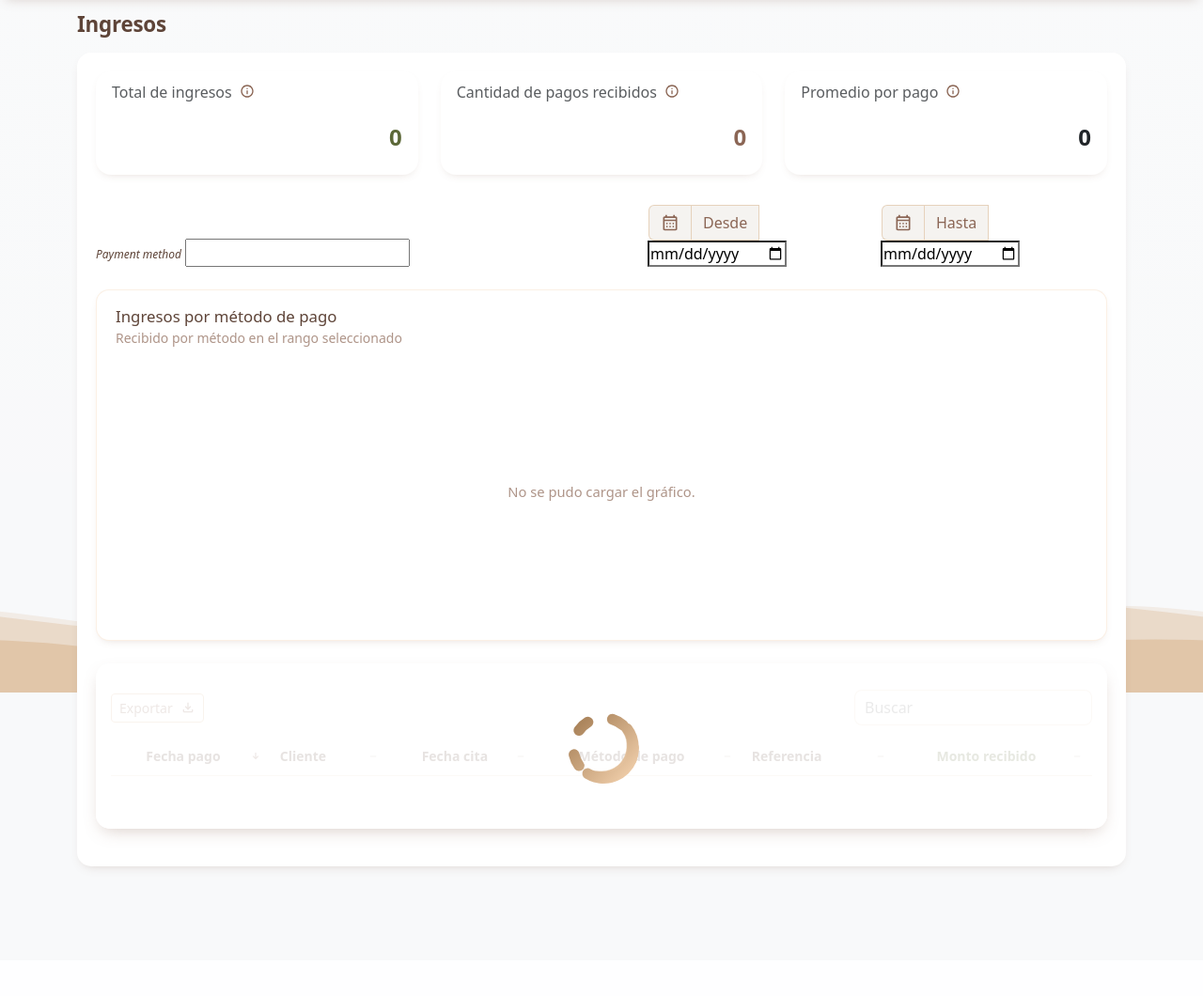
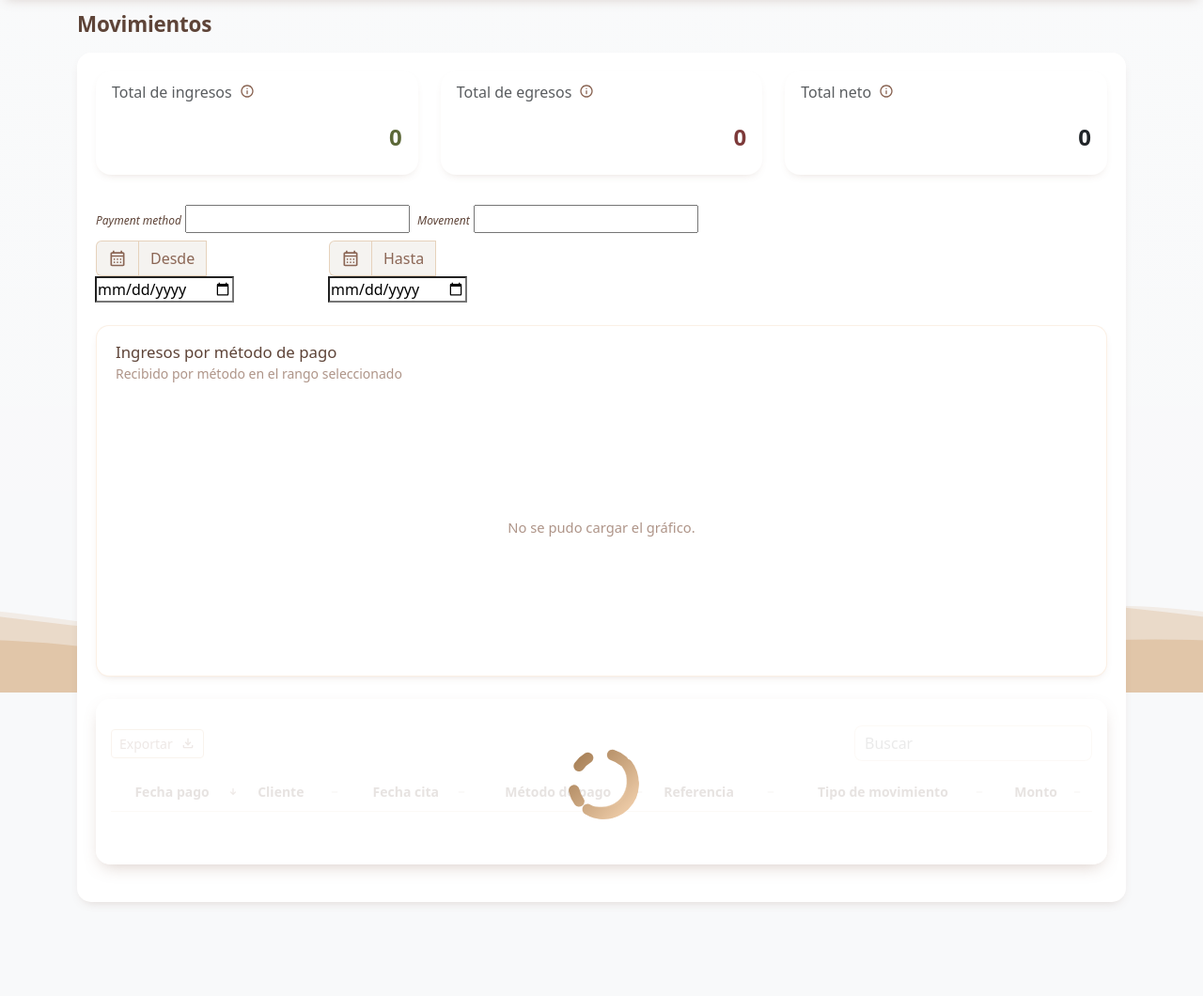
Before and after one commit to harinsonA/nail-salon-backend, a Django app: template apps/payments/templates/incomes/list.html in a window 1280 px wide. Shown: the part 63-1123 px from the top of the page at 94% size. Before the commit the page ends 990 px from the top, so only its background shows below. Run offline with Django 4.2, Linux system fonts and the light colour scheme; the template is opened without the code that fills it: most values are stand-ins (such as "Sample title", 1, 10 or a date in 2020); form fields are guessed from the names that the template uses; lists and menus that the app fills with data are empty; some libraries are stand-ins or nearby versions.

Commit message:
feat(pagos): la pantalla Ingresos pasa a Movimientos con ingresos y egresos
- Menú y título «Movimientos». Las rutas internas (incomes) y la dirección /ingresos/ no cambian.
- Filtro nuevo «Movimiento» (Todos, Ingresos, Egresos) junto al de método de pago. Egreso = devolución; todo lo demás es ingreso, incluidas las filas antiguas sin tipo.
- Columna «Tipo de movimiento» (Ingreso/Egreso) y «Monto» con signo: los egresos van en rojo y en negativo, y se ordena por el monto con signo.
- Tarjetas: Total de ingresos, Total de egresos y Total neto (salen el promedio y la cantidad).
- El gráfico «Ingresos por método de pago» suma solo ingresos.
- Excel «movimientos» con las mismas columnas y montos con signo.
- La tabla desempata por pk: las filas con la misma fecha ya no se repiten ni se pierden entre páginas.
- TipoMovimiento en choices y movement_kind() en account.py; se calculan al consultar, sin columnas nuevas.

Co-Authored-By: Claude Opus 5.5 <noreply@anthropic.com>

```diff
--- a/apps/payments/templates/incomes/list.html
+++ b/apps/payments/templates/incomes/list.html
@@ -2,7 +2,7 @@
 {% load static %}
 
 {% block view_title %}
-Ingresos
+Movimientos
 {% endblock %}
 
 {% block extra_css %}
@@ -12,8 +12,8 @@ Ingresos
 {% block content %}
 {% include 'common/bs_modal.html' %}
 <section>
-  <section class="row justify-content-center">
-    <div class="col-4">
+  <section class="row justify-content-center gy-3">
+    <div class="col-12 col-md-4">
       <div class="card rounded-4 agenda-card">
         <div class="card-body">
           <h6 class="card-subtitle d-flex text-body-secondary mb-lg-4">
@@ -21,33 +21,33 @@ Ingresos
             <img src="{% static 'images/common/info.svg' %}" alt="" width="16" height="16" class="icon--small ms-2">
           </h6>
           <h4 class="card-title text-end text-success">
-            <b id="incomes_totals_id">0</b>
+            <b id="movements_income_id">0</b>
           </h4>
         </div>
       </div>
     </div>
-    <div class="col-4">
+    <div class="col-12 col-md-4">
       <div class="card rounded-4 agenda-card">
         <div class="card-body">
           <h6 class="card-subtitle d-flex text-body-secondary mb-lg-4">
-            <span>Cantidad de pagos recibidos</span>
+            <span>Total de egresos</span>
             <img src="{% static 'images/common/info.svg' %}" alt="" width="16" height="16" class="icon--small ms-2">
           </h6>
-          <h4 class="card-title text-end text-primary">
-            <b id="incomes_count_id">0</b>
+          <h4 class="card-title text-end text-danger">
+            <b id="movements_expenses_id">0</b>
           </h4>
         </div>
       </div>
     </div>
-    <div class="col-4">
+    <div class="col-12 col-md-4">
       <div class="card rounded-4 agenda-card">
         <div class="card-body">
           <h6 class="card-subtitle d-flex text-body-secondary mb-lg-4">
-            <span>Promedio por pago</span>
+            <span>Total neto</span>
             <img src="{% static 'images/common/info.svg' %}" alt="" width="16" height="16" class="icon--small ms-2">
           </h6>
           <h4 class="card-title text-end">
-            <b id="incomes_average_id">0</b>
+            <b id="movements_net_id">0</b>
           </h4>
         </div>
       </div>
@@ -55,11 +55,19 @@ Ingresos
   </section>
 
   <section class="d-flex justify-content-between align-items-end flex-wrap gap-2 my-4">
-    <div>
-      <label class="form-check-label form-label--custom" for="{{ filter_form.payment_method.id_for_label }}">
-        {{ filter_form.payment_method.label }}
-      </label>
-      {{ filter_form.payment_method }}
+    <div class="d-flex align-items-end flex-wrap gap-2">
+      <div>
+        <label class="form-check-label form-label--custom" for="{{ filter_form.payment_method.id_for_label }}">
+          {{ filter_form.payment_method.label }}
+        </label>
+        {{ filter_form.payment_method }}
+      </div>
+      <div>
+        <label class="form-check-label form-label--custom" for="{{ filter_form.movement.id_for_label }}">
+          {{ filter_form.movement.label }}
+        </label>
+        {{ filter_form.movement }}
+      </div>
     </div>
     <div class="d-flex align-items-end flex-wrap gap-2">
       <div class="input-group" style="max-width: 240px;">
@@ -103,7 +111,8 @@ Ingresos
           <th scope="col" class="text-center">Fecha cita</th>
           <th scope="col" class="text-center">Método de pago</th>
           <th scope="col" class="text-start">Referencia</th>
-          <th scope="col" class="text-center">Monto recibido</th>
+          <th scope="col" class="text-center">Tipo de movimiento</th>
+          <th scope="col" class="text-center">Monto</th>
         </tr>
       </thead>
       <tbody>
@@ -121,11 +130,13 @@ Ingresos
     const dateFromInput = $('#{{ filter_form.date_from.id_for_label }}');
     const dateToInput = $('#{{ filter_form.date_to.id_for_label }}');
     const paymentMethodSelect = $('#{{ filter_form.payment_method.id_for_label }}');
+    const movementSelect = $('#{{ filter_form.movement.id_for_label }}');
 
     const filterData = {
       date_from: dateFromInput.val(),
       date_to: dateToInput.val(),
       payment_method: paymentMethodSelect.val(),
+      movement: movementSelect.val(),
     };
 
     initializeDatePickers({ orientation: 'bottom auto' });
@@ -143,9 +154,9 @@ Ingresos
         exportConfig: { url: '{{ url_incomes_export }}' },
         ajax: {
           dataSrc: (json) => {
-            $('#incomes_totals_id').text(json.monto_total);
-            $('#incomes_count_id').text(json.cantidad_ingresos);
-            $('#incomes_average_id').text(json.monto_promedio);
+            $('#movements_income_id').text(json.total_ingresos);
+            $('#movements_expenses_id').text(json.total_egresos);
+            $('#movements_net_id').text(json.total_neto);
             return json.data;
           },
         },
@@ -156,6 +167,7 @@ Ingresos
               '#{{ filter_form.date_from.id_for_label }}',
               '#{{ filter_form.date_to.id_for_label }}',
               '#{{ filter_form.payment_method.id_for_label }}',
+              '#{{ filter_form.movement.id_for_label }}',
             ],
             getSearchValue: () => api.search(),
           });
@@ -167,7 +179,14 @@ Ingresos
         { data: 'fecha_cita_display', className: 'fs-7 w-auto text-center' },
         { data: 'metodo_pago_display', className: 'fs-7 w-auto text-center' },
         { data: 'referencia_pago_display', className: 'fs-7 w-auto text-start' },
-        { data: 'monto_pago_formatted', className: 'fs-7 w-auto text-center text-success' },
+        { data: 'tipo_movimiento_display', className: 'fs-7 w-auto text-center' },
+        {
+          data: 'monto_movimiento_formatted',
+          className: 'fs-7 w-auto text-center',
+          createdCell: (cell, data, row) => {
+            cell.classList.add(row.es_egreso ? 'text-danger' : 'text-success');
+          },
+        },
       ],
     };
 
@@ -175,10 +194,11 @@ Ingresos
 
     DashboardCore.reloadAll(filterData);
 
-    dateFromInput.add(dateToInput).add(paymentMethodSelect).on('change', () => {
+    dateFromInput.add(dateToInput).add(paymentMethodSelect).add(movementSelect).on('change', () => {
       filterData.date_from = dateFromInput.val();
       filterData.date_to = dateToInput.val();
       filterData.payment_method = paymentMethodSelect.val();
+      filterData.movement = movementSelect.val();
       incomesTable.draw();
       DashboardCore.reloadAll(filterData);
     });
--- a/apps/payments/views/charts/income_by_method.py
+++ b/apps/payments/views/charts/income_by_method.py
@@ -7,10 +7,10 @@ from apps.payments.views.incomes.list import IncomesFilterForm
 
 
 class IncomeByMethodChartAjax(ProtectedAjaxView, View):
-    """Endpoint del gráfico "Ingresos por método de pago" de la página de ingresos.
+    """Endpoint del gráfico "Ingresos por método de pago" de la página de movimientos.
 
     Reusa IncomesFilterForm para resolver exactamente los mismos filtros que la
-    tabla (el rango de fechas, con su default de hoy-15, y el método si viene) y
+    tabla (el rango de fechas, con su default de hoy-15, y el método o el movimiento si vienen) y
     delega el cálculo en el servicio.
     """
 
--- a/templates/negocio/menu.html
+++ b/templates/negocio/menu.html
@@ -61,7 +61,7 @@
               </li>
               <li>
                 <a class="menu__dropdown-item dropdown-item" href="{% url 'incomes' %}">
-                  Ingresos
+                  Movimientos
                 </a>
               </li>
               <li>
```
Also changed, not shown: apps/payments/choices.py (+10 -0 lines), apps/payments/services/account.py (+13 -2 lines), apps/payments/services/income_by_method.py (+10 -7 lines), apps/payments/views/incomes/list.py (+62 -15 lines), tests/payments/test_cuenta_pago.py (+6 -6 lines), tests/payments/test_movimientos.py (added, +159 -0 lines).
